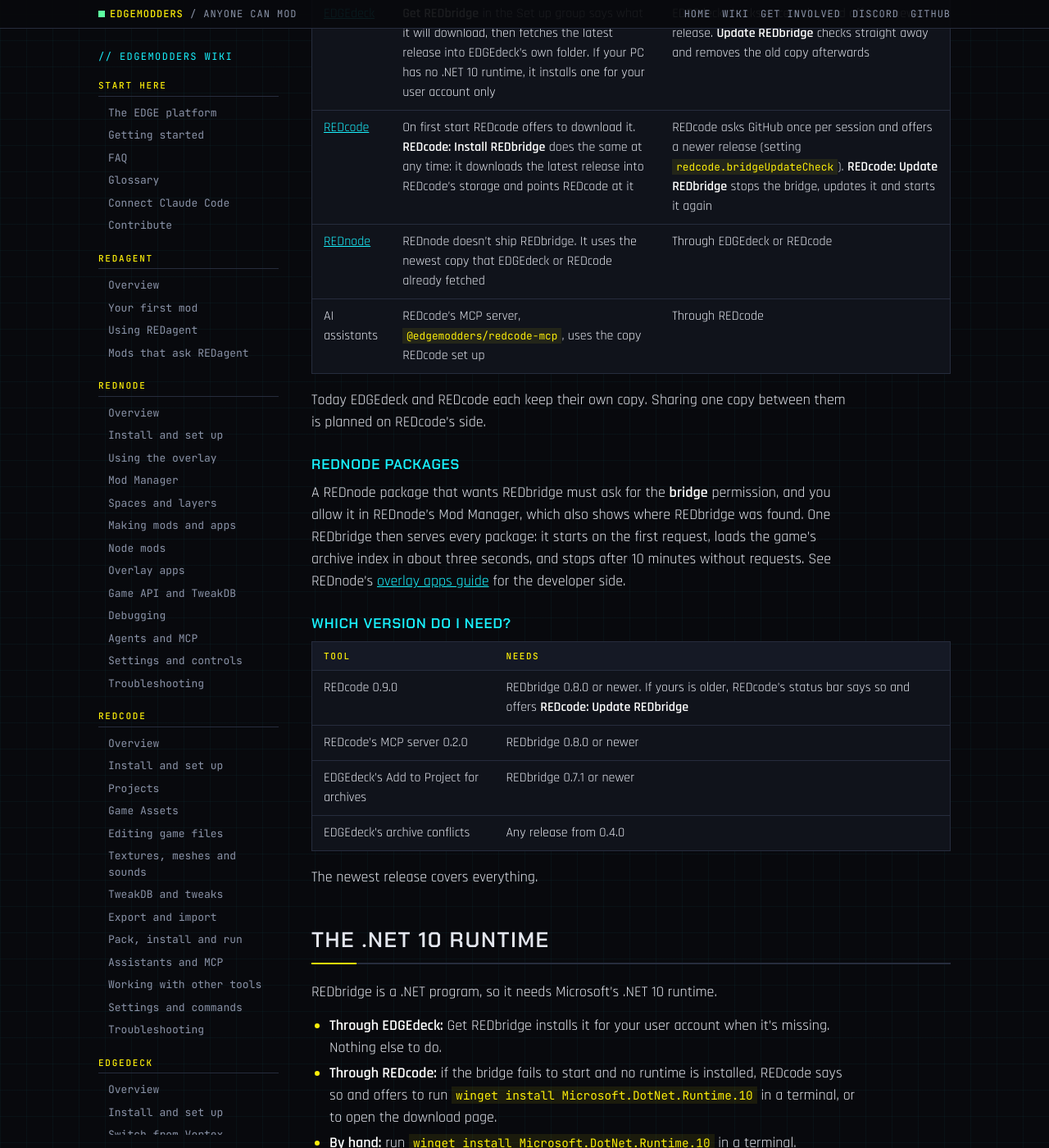
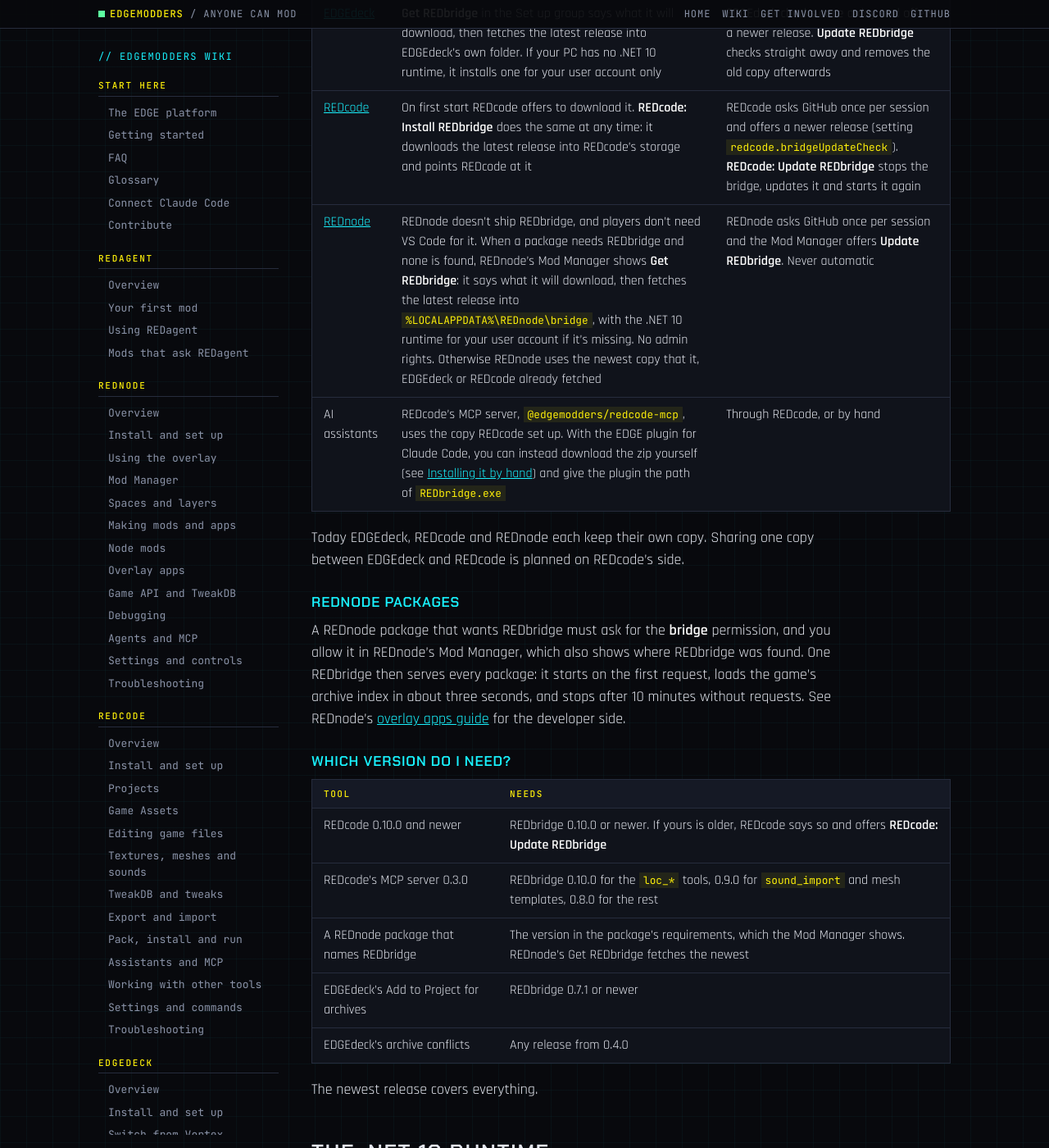
Before and after one commit to Edgemodders/EDGEweb, a Jekyll site: the page built from docs/wiki/redbridge/install.md, in a window 1280 px wide and 1400 px high, scrolled down 815 px. Shown: the whole window at 82% size. Built offline with Jekyll 4.4.1, drawn with Linux system fonts in a browser that asks for light colours; some of the changed text lies outside the part shown.

Commit message:
Wiki: REDbridge 0.10.0, Get REDbridge in REDnode, version table
Co-Authored-By: Claude Opus 5.5 <noreply@anthropic.com>

```diff
--- a/docs/wiki/redbridge/install.md
+++ b/docs/wiki/redbridge/install.md
@@ -16,8 +16,8 @@ You almost never install REDbridge yourself. The toolkit that needs it fetches i
 | You need | Notes |
 |---|---|
 | Windows x64 | REDbridge is Windows only for now, because WolvenKit's texture tools are |
-| The .NET 10 runtime | Microsoft's free runtime for .NET programs. EDGEdeck installs it for you; REDcode offers to |
-| About 75 MB of disk per copy | The release download is a zip of about 73 MB |
+| The .NET 10 runtime | Microsoft's free runtime for .NET programs. EDGEdeck and REDnode install it for you; REDcode offers to |
+| Disk space for each copy | The release download is a zip of about 60 MB |
 | Cyberpunk 2077 | For anything that reads the game's own files. Reading a mod archive on disk works without it |
 
 ## How each toolkit gets it
@@ -26,10 +26,10 @@ You almost never install REDbridge yourself. The toolkit that needs it fetches i
 |---|---|---|
 | [EDGEdeck](../edgedeck/install.html#getting-redbridge) | **Get REDbridge** in the Set up group says what it will download, then fetches the latest release into EDGEdeck's own folder. If your PC has no .NET 10 runtime, it installs one for your user account only | EDGEdeck checks once a day and offers a newer release. **Update REDbridge** checks straight away and removes the old copy afterwards |
 | [REDcode](../redcode/) | On first start REDcode offers to download it. **REDcode: Install REDbridge** does the same at any time: it downloads the latest release into REDcode's storage and points REDcode at it | REDcode asks GitHub once per session and offers a newer release (setting `redcode.bridgeUpdateCheck`). **REDcode: Update REDbridge** stops the bridge, updates it and starts it again |
-| [REDnode](../rednode/) | REDnode doesn't ship REDbridge. It uses the newest copy that EDGEdeck or REDcode already fetched | Through EDGEdeck or REDcode |
-| AI assistants | REDcode's MCP server, `@edgemodders/redcode-mcp`, uses the copy REDcode set up | Through REDcode |
+| [REDnode](../rednode/) | REDnode doesn't ship REDbridge, and players don't need VS Code for it. When a package needs REDbridge and none is found, REDnode's Mod Manager shows **Get REDbridge**: it says what it will download, then fetches the latest release into `%LOCALAPPDATA%\REDnode\bridge`, with the .NET 10 runtime for your user account if it's missing. No admin rights. Otherwise REDnode uses the newest copy that it, EDGEdeck or REDcode already fetched | REDnode asks GitHub once per session and the Mod Manager offers **Update REDbridge**. Never automatic |
+| AI assistants | REDcode's MCP server, `@edgemodders/redcode-mcp`, uses the copy REDcode set up. With the EDGE plugin for Claude Code, you can instead download the zip yourself (see [Installing it by hand](#installing-it-by-hand)) and give the plugin the path of `REDbridge.exe` | Through REDcode, or by hand |
 
-Today EDGEdeck and REDcode each keep their own copy. Sharing one copy between them is planned on REDcode's side.
+Today EDGEdeck, REDcode and REDnode each keep their own copy. Sharing one copy between EDGEdeck and REDcode is planned on REDcode's side.
 
 ### REDnode packages
 
@@ -39,8 +39,9 @@ A REDnode package that wants REDbridge must ask for the **bridge** permission, a
 
 | Tool | Needs |
 |---|---|
-| REDcode 0.9.0 | REDbridge 0.8.0 or newer. If yours is older, REDcode's status bar says so and offers **REDcode: Update REDbridge** |
-| REDcode's MCP server 0.2.0 | REDbridge 0.8.0 or newer |
+| REDcode 0.10.0 and newer | REDbridge 0.10.0 or newer. If yours is older, REDcode says so and offers **REDcode: Update REDbridge** |
+| REDcode's MCP server 0.3.0 | REDbridge 0.10.0 for the `loc_*` tools, 0.9.0 for `sound_import` and mesh templates, 0.8.0 for the rest |
+| A REDnode package that names REDbridge | The version in the package's requirements, which the Mod Manager shows. REDnode's Get REDbridge fetches the newest |
 | EDGEdeck's Add to Project for archives | REDbridge 0.7.1 or newer |
 | EDGEdeck's archive conflicts | Any release from 0.4.0 |
 
@@ -50,7 +51,7 @@ The newest release covers everything.
 
 REDbridge is a .NET program, so it needs Microsoft's .NET 10 runtime.
 
-- **Through EDGEdeck:** Get REDbridge installs it for your user account when it's missing. Nothing else to do.
+- **Through EDGEdeck or REDnode:** Get REDbridge installs it for your user account when it's missing. Nothing else to do.
 - **Through REDcode:** if the bridge fails to start and no runtime is installed, REDcode says so and offers to run `winget install Microsoft.DotNet.Runtime.10` in a terminal, or to open the download page.
 - **By hand:** run `winget install Microsoft.DotNet.Runtime.10` in a terminal.
 
@@ -62,7 +63,7 @@ For a copy you manage yourself, for example on a PC without access to GitHub fro
 
 1. Download `REDbridge-<version>-win-x64.zip` from the [releases page](https://github.com/Edgemodders/REDbridge/releases).
 2. Unzip it anywhere.
-3. Point the tool at `REDbridge.exe`: the setting `edgedeck.bridgePath` for EDGEdeck, `redcode.bridgePath` for REDcode.
+3. Point the tool at `REDbridge.exe`: the setting `edgedeck.bridgePath` for EDGEdeck, `redcode.bridgePath` for REDcode, or the REDbridge setting of the EDGE plugin for Claude Code (`/plugin configure edge@edgemodders`).
 
 EDGEdeck's daily update check leaves a copy you set up yourself alone, so update it by hand too.
 
```
Also changed, not shown: other parts of docs/wiki/redbridge/install.md (+1 -1 lines), docs/wiki/redbridge/index.md (+8 -6 lines), docs/wiki/redbridge/troubleshooting.md (+7 -5 lines).
